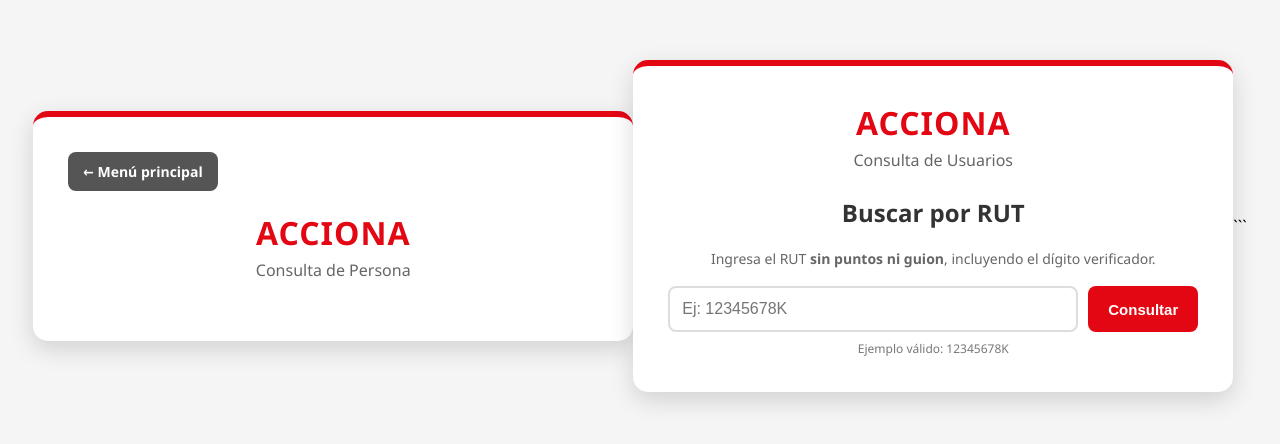
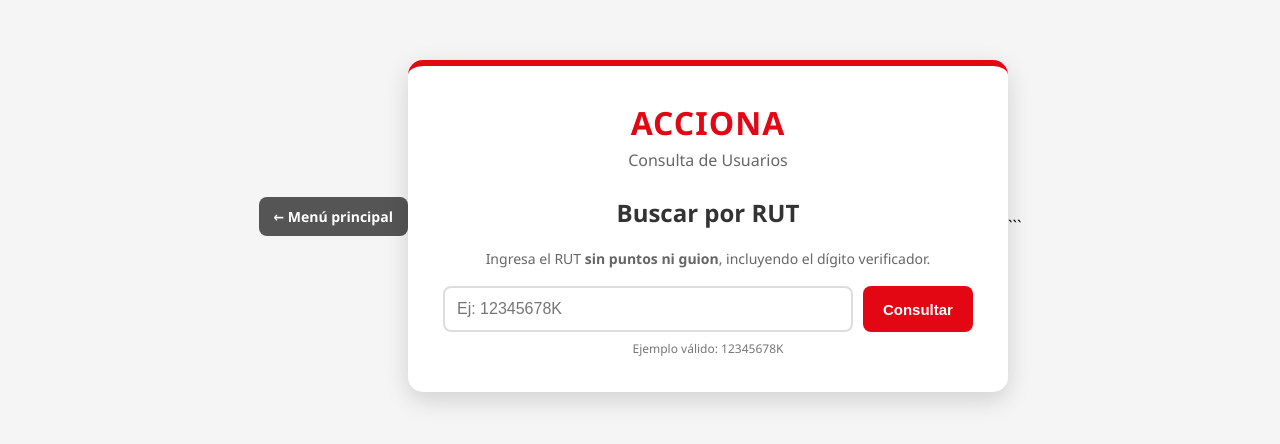
Before and after one commit to Kyrad1/Locker_App, a plain HTML site: page frontend/Asinayconsultalockerapp_ACCIONA.html in a window 1280 px wide. Shown: the part 174-618 px from the top of the page. Drawn offline with Linux system fonts and the light colour scheme.

Commit message:
arreglo de boton

```diff
--- a/frontend/Asinayconsultalockerapp_ACCIONA.html
+++ b/frontend/Asinayconsultalockerapp_ACCIONA.html
@@ -396,21 +396,14 @@ select:focus {
 
 
 <body>
-    <div class="container">
+
 
     <a
-        href="https://TU-MENU-PRINCIPAL.vercel.app/"
+        href="https://accionalocker.vercel.app/"
         class="btn-volver"
     >
         ← Menú principal
     </a>
-
-    <div class="logo-area">
-        <h1>ACCIONA</h1>
-        <p>Consulta de Persona</p>
-    </div>
-
-</div>
 
 
 <div class="container">
```
Also changed, not shown: frontend/Consulta_Locker_ACCIONA_Operarios.html (+1 -9 lines), frontend/Consulta_Nombre_Locker.html (+1 -8 lines), frontend/Registro_Usuario_ACCIONA_mejorado.html (+1 -8 lines).
